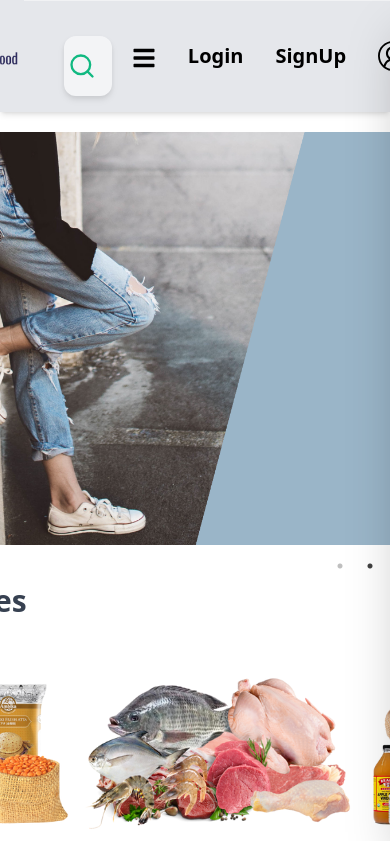
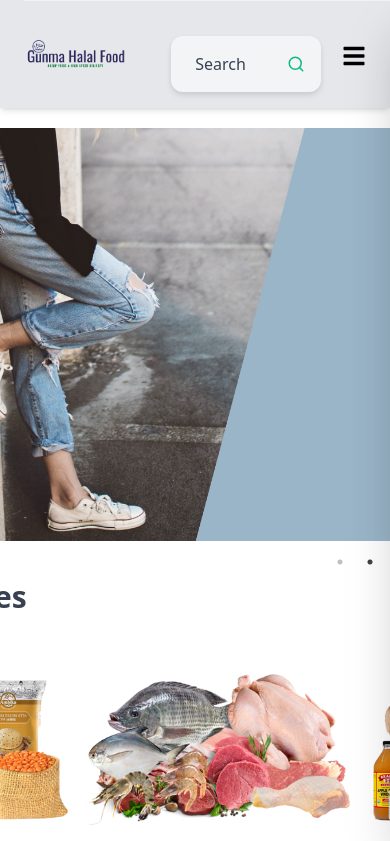
Before and after one commit to arapurbo18181/Gunma-Halal-Food, a React (Create React App) app: page / in a window 390 px wide. Shown: the top 841 px of the page. Built offline with nearby package versions, Linux system fonts and the light colour scheme.

Commit message:
searchbar responsiveness done

```diff
--- a/src/components/Navbar/Menubar.js
+++ b/src/components/Navbar/Menubar.js
@@ -24,6 +24,45 @@ const menu = [
   {
     menu: "Privacy Policy",
     page: "/privacypolicy",
+  },
+];
+
+const menuForMobile = [
+  {
+    menu: "Home",
+    page: "/",
+  },
+  {
+    menu: "About Us",
+    page: "/about",
+  },
+  {
+    menu: "Shop",
+    page: "/shop",
+  },
+  {
+    menu: "Contact",
+    page: "/contact",
+  },
+  {
+    menu: "Privacy Policy",
+    page: "/privacypolicy",
+  },
+  {
+    menu: "Login",
+    page: "/login",
+  },
+  {
+    menu: "SignUp",
+    page: "/signup",
+  },
+  {
+    menu: "My Account",
+    page: "/useraccount",
+  },
+  {
+    menu: "My Wishlist",
+    page: "/wishlist",
   },
 ];
 
@@ -66,7 +105,7 @@ const Menubar = () => {
         </div>
         {/* //! Menu For Mobile */}
         <div className="flex flex-col justify-start items-center w-full space-y-3">
-          {menu.map((item) => {
+          {menuForMobile.map((item) => {
             return (
               <Link
                 to={item.page}
--- a/src/components/Navbar/Topbar.js
+++ b/src/components/Navbar/Topbar.js
@@ -30,7 +30,7 @@ const Topbar = () => {
   return (
     <section className="flex justify-center space-x-5 items-center px-6">
       {/* //! Main Logo */}
-      <Link to={"/"} className="max-w-[200px] min-w-[100px]">
+      <Link to={"/"} className="max-w-[200px] w-[200px] md:min-w-[100px]">
         <img src={Logo} alt="Main Logo" />
       </Link>
 
@@ -44,14 +44,14 @@ const Topbar = () => {
         <FaBars onClick={toggleNav} className="cursor-pointer text-2xl mt-1" />{" "}
       </div>
         <Link
-          className="flex-1 text-xl font-semibold hover:-translate-y-1 transition-all duration-300"
+          className="hidden xl:block flex-1 text-xl font-semibold hover:-translate-y-1 transition-all duration-300"
           to={"/login"}
         >
           {" "}
           Login{" "}
         </Link>
         <Link
-          className="flex-1 text-xl font-semibold hover:-translate-y-1 transition-all duration-300"
+          className="hidden xl:block flex-1 text-xl font-semibold hover:-translate-y-1 transition-all duration-300"
           to={"/signup"}
         >
           {" "}
@@ -59,13 +59,13 @@ const Topbar = () => {
         </Link>
         <Link
           to={"/useraccount"}
-          className="flex-1 hover:-translate-y-1 transition-all duration-300"
+          className="hidden xl:block flex-1 hover:-translate-y-1 transition-all duration-300"
         >
           <VscAccount className="cursor-pointer text-3xl" />
         </Link>
         <Link
           to={"/wishlist"}
-          className="flex-1 relative hover:-translate-y-1 transition-all duration-300"
+          className="hidden xl:block flex-1 relative hover:-translate-y-1 transition-all duration-300"
         >
           <BsSuitHeart className="cursor-pointer text-3xl" />
           <div className="absolute -top-2 -right-2 w-5 h-5 rounded-full bg-emerald-500 flex justify-center items-center text-sm text-white">
--- a/src/components/Searchbar.js
+++ b/src/components/Searchbar.js
@@ -4,15 +4,15 @@ import { FiSearch } from 'react-icons/fi';
 const Searchbar = () => {
   return (
     <div>
-      <form className="relative flex w-full items-center justify-center space-x-2 rounded-xl drop-shadow-md mt-5">
+      <form className="relative flex w-[150px] sm:w-full items-center justify-center space-x-2 rounded-xl drop-shadow-md mt-5">
         <input
           type="text"
-          className="w-full rounded-xl bg-gray-100 px-6 py-4 text-lg placeholder-gray-700 outline-none transition-all duration-300 ease-in-out focus:outline-2 focus:outline-offset-0 focus:outline-emerald-500"
-          placeholder="Search for products"
+          className="w-full rounded-xl bg-gray-100 px-6 py-4 text-base sm:text-lg placeholder-gray-700 outline-none transition-all duration-300 ease-in-out focus:outline-2 focus:outline-offset-0 focus:outline-emerald-500"
+          placeholder="Search"
         />
 
         <button type="submit" className="absolute right-4 cursor-pointer">
-          <FiSearch className="h-7 w-7 text-emerald-500" />
+          <FiSearch className="text-lg sm:text-2xl text-emerald-500" />
         </button>
       </form>
     </div>
--- a/src/pages/ViewProduct.js
+++ b/src/pages/ViewProduct.js
@@ -4,7 +4,6 @@ import { useCart } from "../context/CartContext";
 import { BsPlusLg } from "react-icons/bs";
 import { BsSuitHeart } from "react-icons/bs";
 import Footer from "../components/Footer";
-import ReactImageMagnify from "react-image-magnify";
 
 const ViewProduct = () => {
   const { ShowProduct, addToCart, addToWishlist } = useCart();
```
